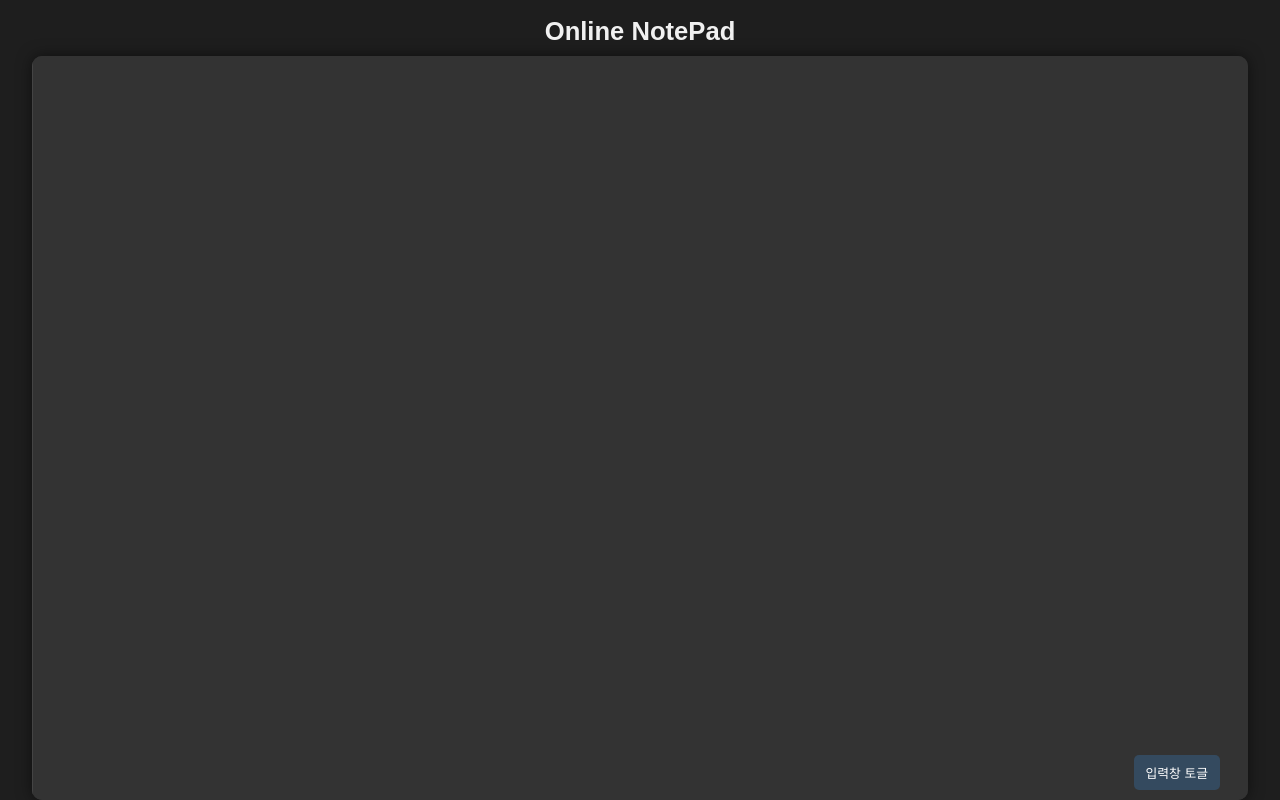
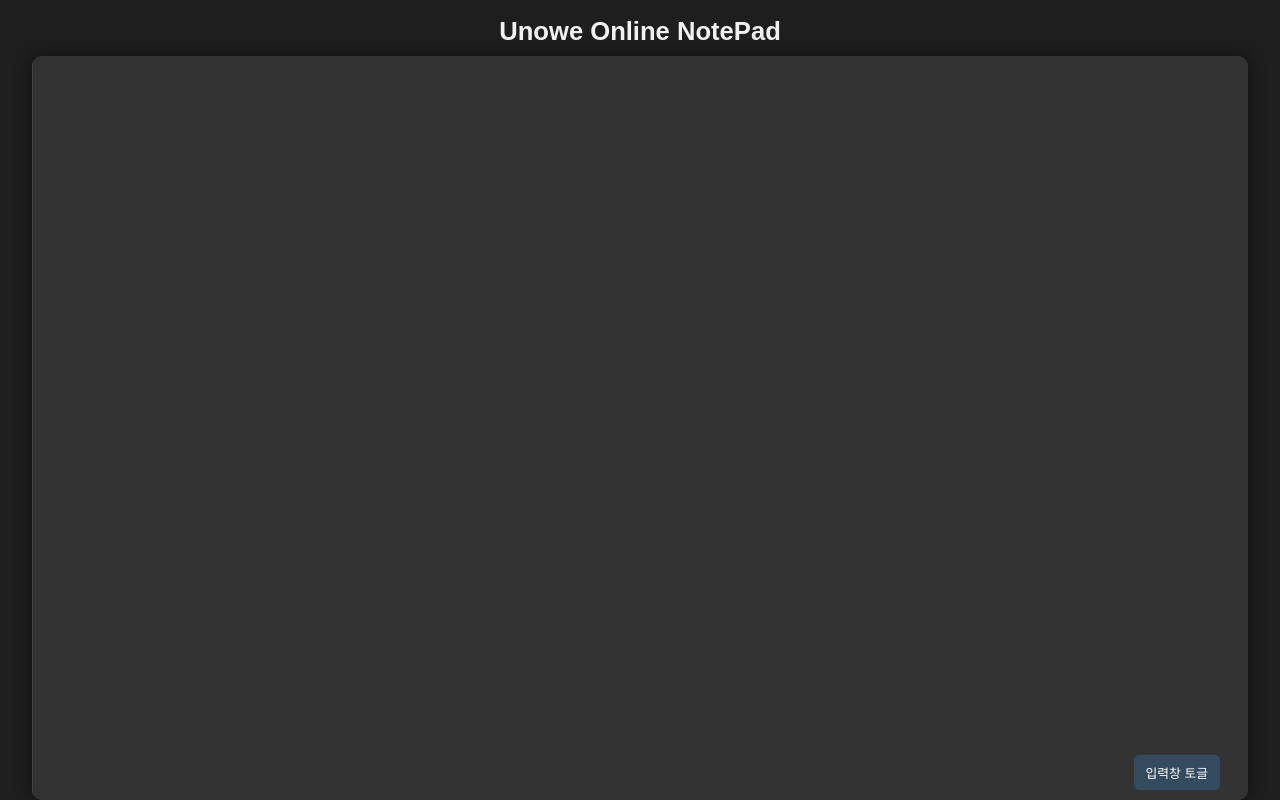
Before and after one commit to Hyun647/UnoweOnlineNotePad, a website: page client/index.html in a window 1280 px wide. Drawn offline with nearby package versions, Linux system fonts and the light colour scheme.

Commit message:
Unowe Online Notepad

```diff
--- a/client/index.html
+++ b/client/index.html
@@ -10,7 +10,7 @@
 </head>
 <body>
     <header>
-        <h1>Online NotePad</h1>
+        <h1>Unowe Online NotePad</h1>
     </header>
     <div id="container">
         <textarea id="memo" class="hidden" placeholder="메모를 작성하세요..."></textarea>
```
